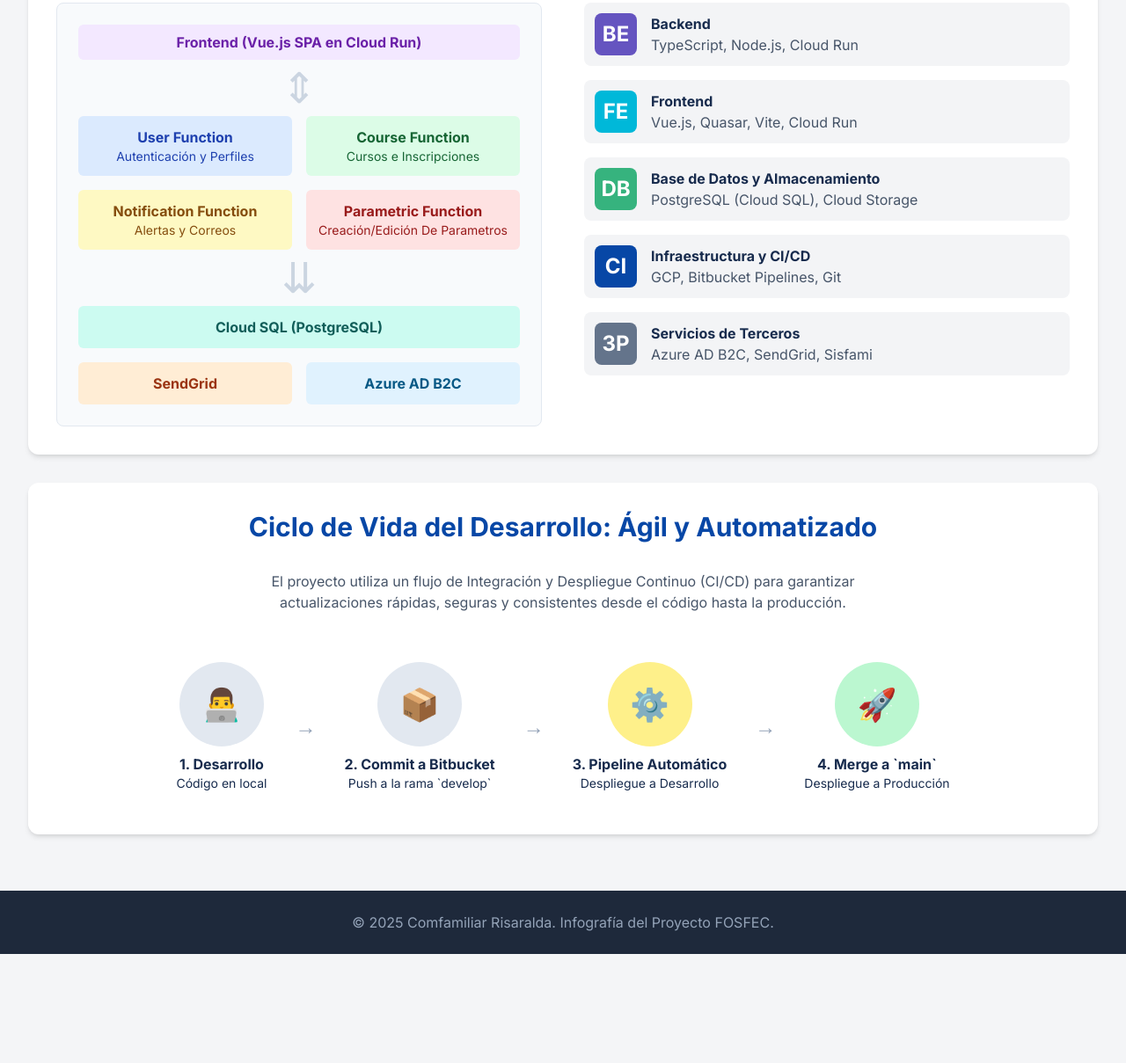
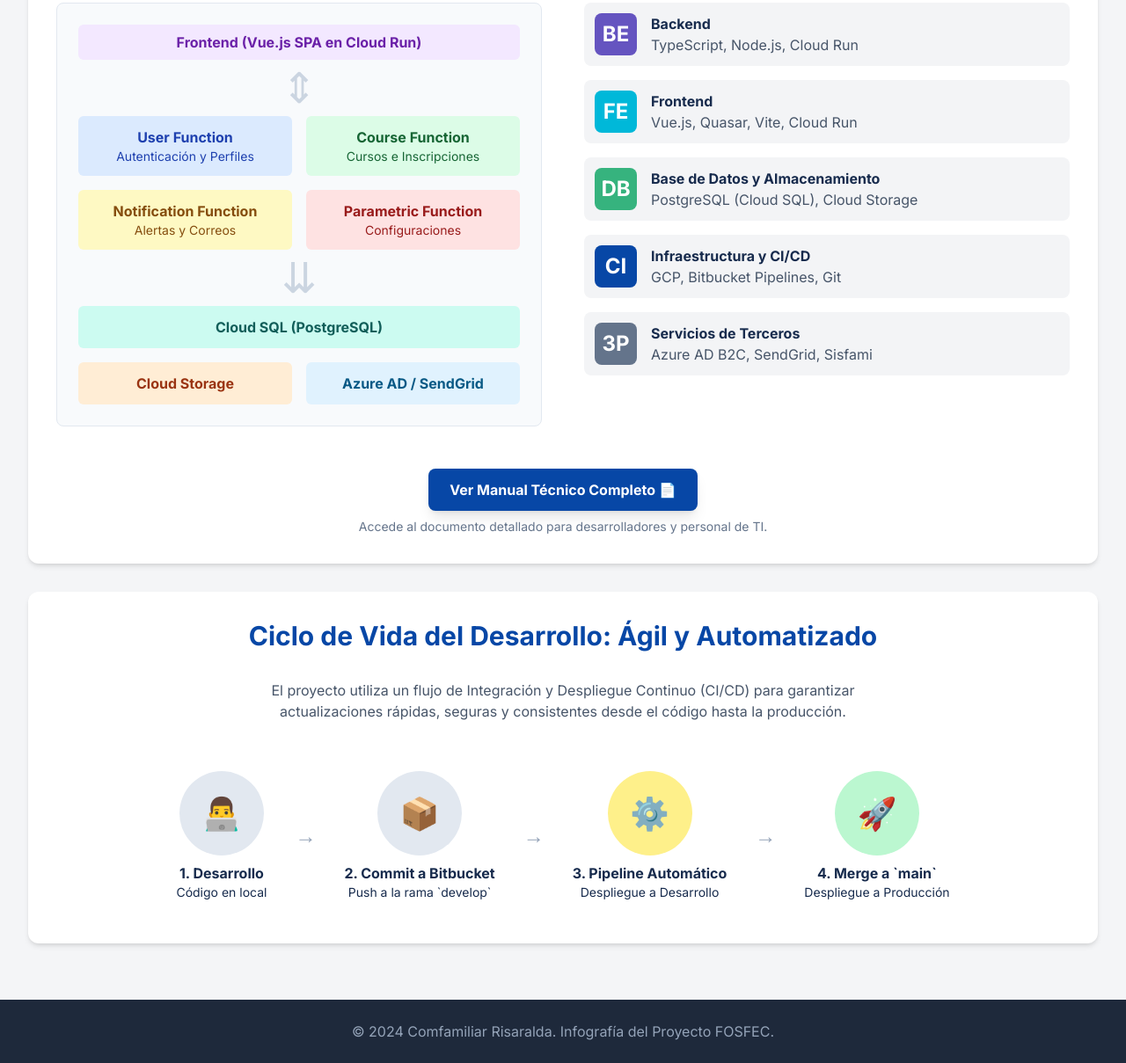
Before and after one commit to tedPracticante/tedPracticante.github.io, a plain HTML site: page index.html in a window 1280 px wide. Shown: the part 1601-2810 px from the top of the page at 88% size. Before the commit the page ends 2686 px from the top, so only its background shows below. Drawn offline with nearby package versions, Linux system fonts and the light colour scheme.

Commit message:
Update index.html

```diff
--- a/index.html
+++ b/index.html
@@ -74,7 +74,6 @@
 
 <body class="bg-[#F4F5F7]">
 
-    <!-- prueba -->
     <!--
     Palette Name: Corporate Blue & Teal
     Primary Blue: #0747A6
@@ -182,14 +181,14 @@
                              </div>
                               <div class="bg-red-100 text-red-800 p-3 rounded-md">
                                  <h4 class="font-bold">Parametric Function</h4>
-                                 <p class="text-sm">Creación/Edición De Parametros</p>
+                                 <p class="text-sm">Configuraciones</p>
                              </div>
                          </div>
                          <div class="text-5xl text-center text-slate-300 my-2">⇊</div>
                          <div class="grid grid-cols-2 gap-4 text-center">
                              <div class="col-span-2 bg-teal-100 text-teal-800 p-3 rounded-md font-bold">Cloud SQL (PostgreSQL)</div>
-                             <div class="bg-orange-100 text-orange-800 p-3 rounded-md font-bold">SendGrid</div>
-                             <div class="bg-sky-100 text-sky-800 p-3 rounded-md font-bold">Azure AD B2C</div>
+                             <div class="bg-orange-100 text-orange-800 p-3 rounded-md font-bold">Cloud Storage</div>
+                             <div class="bg-sky-100 text-sky-800 p-3 rounded-md font-bold">Azure AD / SendGrid</div>
                          </div>
                      </div>
                  </div>
@@ -235,6 +234,12 @@
                      </div>
                  </div>
              </div>
+             <div class="mt-12 text-center">
+                <a href="https://docs.google.com/document/d/1_hrMRrrdlQ1m2nyrjChWpXgYpZRSQ1SKYfQPALxko2k/edit?tab=t.0" target="_blank" rel="noopener noreferrer" class="inline-block bg-[#0747A6] text-white font-bold py-3 px-6 rounded-lg hover:bg-[#0052CC] transition-colors shadow-lg">
+                    Ver Manual Técnico Completo 📄
+                </a>
+                <p class="text-sm text-slate-500 mt-2">Accede al documento detallado para desarrolladores y personal de TI.</p>
+            </div>
         </section>
 
         <!-- Section 5: CI/CD -->
@@ -276,7 +281,7 @@
     </main>
 
     <footer class="text-center p-6 bg-slate-800 text-slate-400">
-        <p>&copy; 2025 Comfamiliar Risaralda. Infografía del Proyecto FOSFEC.</p>
+        <p>&copy; 2024 Comfamiliar Risaralda. Infografía del Proyecto FOSFEC.</p>
     </footer>
 
     <script>
```
